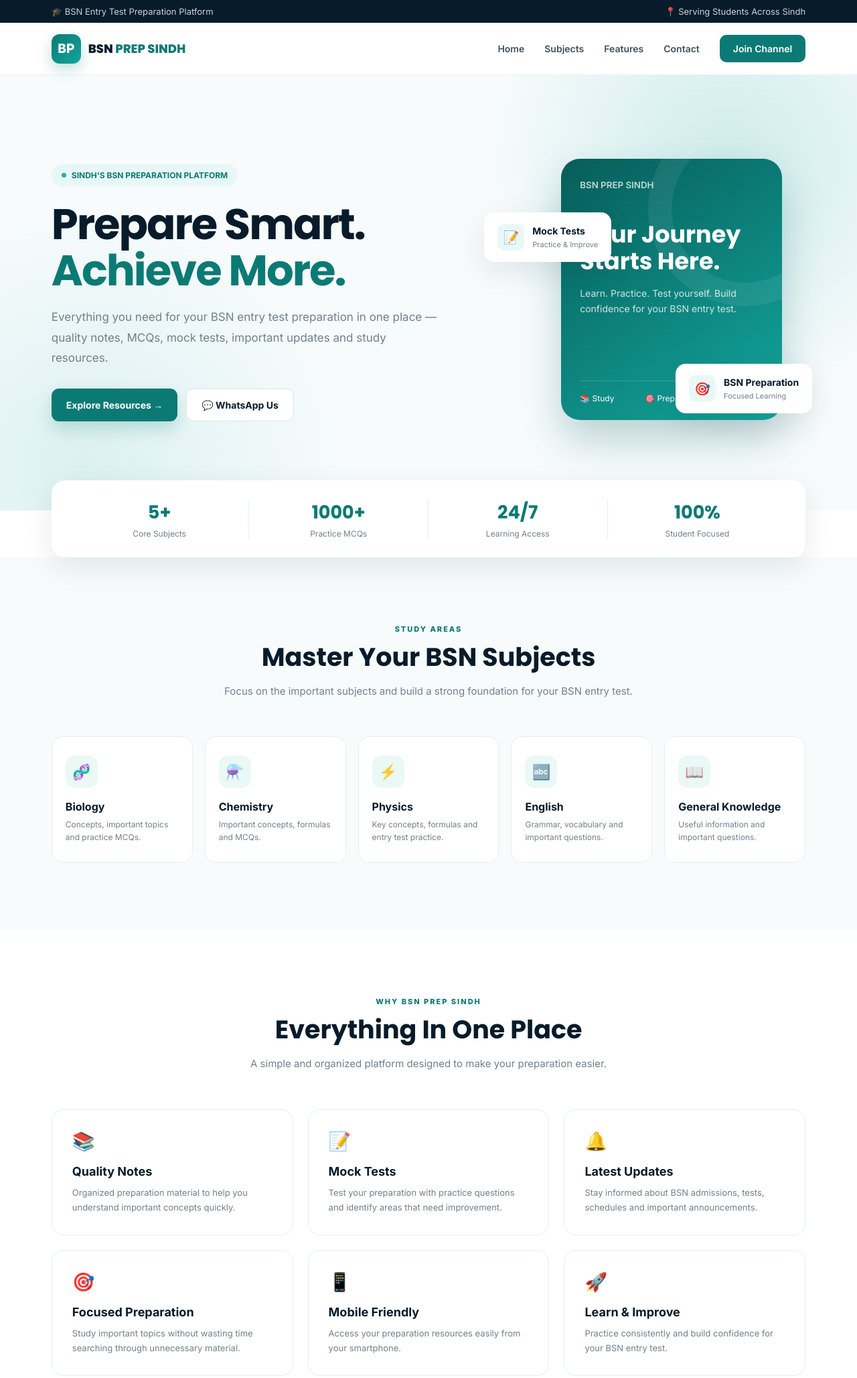
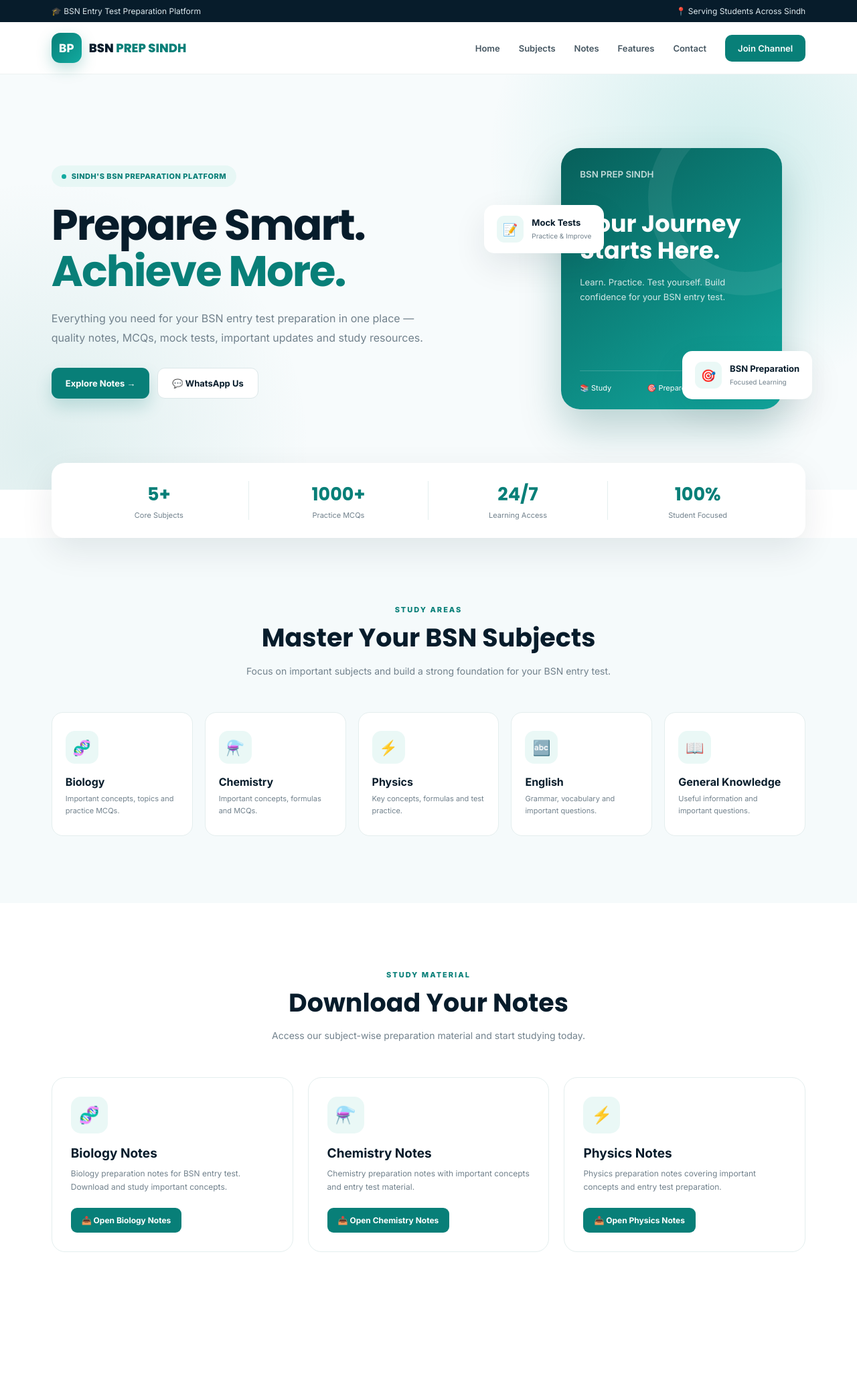
Before and after one commit to bsnprepsindh/BSN-PREP-SINDH-, a plain HTML site: page index.html in a window 1280 px wide. Shown: the top 2057 px of the page at 67% size. Drawn offline with Linux system fonts and the light colour scheme.

Commit message:
Revise HTML structure and enhance styles
Updated title and meta description for clarity. Adjusted various CSS styles for improved layout and design consistency. Added new notes section with cards for Biology, Chemistry, and Physics notes.

```diff
--- a/index.html
+++ b/index.html
@@ -4,23 +4,24 @@
 <meta charset="UTF-8">
 <meta name="viewport" content="width=device-width, initial-scale=1.0">
 
-<title>BSN PREP SINDH | Your BSN Success Starts Here</title>
+<title>BSN PREP SINDH | BSN Entry Test Preparation</title>
 
-<meta name="description" content="BSN PREP SINDH - BSN Entry Test Preparation, Mock Tests, Notes, MCQs and Latest Updates.">
+<meta name="description" content="BSN PREP SINDH - BSN Entry Test Preparation, Notes, Mock Tests, MCQs and Latest Updates.">
 
 <style>
 @import url('https://fonts.googleapis.com/css2?family=Inter:wght@400;500;600;700;800&family=Poppins:wght@600;700;800&display=swap');
 
 :root{
-    --primary:#0b7a75;
-    --primary2:#12a69d;
-    --dark:#071b2a;
-    --text:#243746;
-    --muted:#71808d;
-    --light:#f5fafb;
+    --primary:#087f78;
+    --primary-dark:#05615c;
+    --accent:#12aaa0;
+    --dark:#071c2b;
+    --text:#263946;
+    --muted:#71818c;
+    --bg:#f5fafb;
     --white:#ffffff;
-    --border:#e6eeee;
-    --shadow:0 15px 45px rgba(7,27,42,.09);
+    --border:#e4eeee;
+    --shadow:0 18px 50px rgba(7,28,43,.09);
 }
 
 *{
@@ -52,12 +53,7 @@ a{
     padding:9px 6%;
     display:flex;
     justify-content:space-between;
-    align-items:center;
-    font-size:13px;
-}
-
-.topbar span{
-    opacity:.9;
+    font-size:12px;
 }
 
 /* NAVBAR */
@@ -65,14 +61,14 @@ a{
 .navbar{
     height:78px;
     background:#fff;
+    padding:0 6%;
     display:flex;
+    justify-content:space-between;
     align-items:center;
-    justify-content:space-between;
-    padding:0 6%;
     position:sticky;
     top:0;
     z-index:1000;
-    border-bottom:1px solid #edf1f2;
+    border-bottom:1px solid #edf2f2;
 }
 
 .logo{
@@ -82,23 +78,23 @@ a{
 }
 
 .logo-mark{
-    width:44px;
-    height:44px;
-    border-radius:12px;
-    background:linear-gradient(135deg,var(--primary),var(--primary2));
+    width:45px;
+    height:45px;
+    border-radius:13px;
+    background:linear-gradient(135deg,var(--primary),var(--accent));
     display:flex;
+    justify-content:center;
     align-items:center;
-    justify-content:center;
     color:white;
-    font-size:19px;
     font-weight:800;
-    box-shadow:0 8px 20px rgba(11,122,117,.25);
+    font-size:17px;
+    box-shadow:0 8px 22px rgba(8,127,120,.25);
 }
 
 .logo-text{
     font-family:'Poppins',sans-serif;
+    font-weight:800;
     font-size:18px;
-    font-weight:800;
     color:var(--dark);
 }
 
@@ -109,14 +105,13 @@ a{
 .nav-links{
     display:flex;
     align-items:center;
-    gap:30px;
+    gap:28px;
 }
 
 .nav-links a{
-    color:#42515c;
-    font-size:14px;
+    color:#455661;
+    font-size:13px;
     font-weight:600;
-    transition:.25s;
 }
 
 .nav-links a:hover{
@@ -126,21 +121,19 @@ a{
 .nav-btn{
     background:var(--primary);
     color:#fff!important;
-    padding:12px 20px;
+    padding:12px 19px;
     border-radius:10px;
 }
 
 /* HERO */
 
 .hero{
-    position:relative;
-    min-height:650px;
+    min-height:620px;
     display:flex;
     align-items:center;
-    overflow:hidden;
     background:
-    radial-gradient(circle at 85% 20%,rgba(18,166,157,.18),transparent 30%),
-    radial-gradient(circle at 10% 90%,rgba(18,166,157,.12),transparent 30%),
+    radial-gradient(circle at 85% 20%,rgba(18,170,160,.17),transparent 30%),
+    radial-gradient(circle at 5% 90%,rgba(8,127,120,.10),transparent 30%),
     #f7fbfc;
 }
 
@@ -162,25 +155,25 @@ a{
     color:var(--primary);
     padding:9px 15px;
     border-radius:30px;
-    font-size:12px;
-    font-weight:700;
+    font-size:11px;
+    font-weight:800;
+    letter-spacing:.5px;
     margin-bottom:22px;
 }
 
 .badge-dot{
     width:7px;
     height:7px;
-    background:#15b5a8;
+    background:#12aaa0;
     border-radius:50%;
 }
 
 .hero h1{
     font-family:'Poppins',sans-serif;
-    color:var(--dark);
     font-size:clamp(42px,5vw,68px);
     line-height:1.08;
     letter-spacing:-2px;
-    margin-bottom:20px;
+    color:var(--dark);
 }
 
 .hero h1 span{
@@ -189,15 +182,15 @@ a{
 
 .hero-text{
     color:var(--muted);
-    font-size:17px;
+    font-size:16px;
     line-height:1.8;
     max-width:650px;
-    margin-bottom:30px;
+    margin:22px 0 30px;
 }
 
 .hero-buttons{
     display:flex;
-    gap:13px;
+    gap:12px;
     flex-wrap:wrap;
 }
 
@@ -205,23 +198,23 @@ a{
     display:inline-flex;
     align-items:center;
     justify-content:center;
-    gap:9px;
-    padding:15px 22px;
+    gap:8px;
+    padding:14px 21px;
     border-radius:11px;
+    font-size:13px;
     font-weight:700;
-    font-size:14px;
     transition:.3s;
 }
 
 .btn-primary{
     background:var(--primary);
     color:#fff;
-    box-shadow:0 12px 25px rgba(11,122,117,.2);
+    box-shadow:0 12px 25px rgba(8,127,120,.20);
 }
 
 .btn-primary:hover{
+    background:var(--primary-dark);
     transform:translateY(-3px);
-    background:#08645f;
 }
 
 .btn-outline{
@@ -231,29 +224,29 @@ a{
 }
 
 .btn-outline:hover{
+    color:var(--primary);
+    border-color:var(--primary);
     transform:translateY(-3px);
-    border-color:var(--primary);
-    color:var(--primary);
 }
 
-/* HERO VISUAL */
+/* HERO CARD */
 
 .hero-visual{
     position:relative;
-    height:450px;
+    height:430px;
 }
 
 .main-card{
     position:absolute;
+    right:35px;
+    top:15px;
     width:330px;
     height:390px;
-    right:35px;
-    top:25px;
     border-radius:28px;
     padding:28px;
-    color:white;
-    background:linear-gradient(145deg,#075d59,#12a69d);
-    box-shadow:0 30px 60px rgba(7,93,89,.25);
+    color:#fff;
+    background:linear-gradient(145deg,#075f5a,#12aaa0);
+    box-shadow:0 30px 60px rgba(7,95,90,.25);
     overflow:hidden;
 }
 
@@ -282,8 +275,8 @@ a{
 
 .main-card p{
     margin-top:15px;
-    opacity:.8;
-    font-size:14px;
+    opacity:.82;
+    font-size:13px;
     line-height:1.7;
 }
 
@@ -296,13 +289,13 @@ a{
     border-top:1px solid rgba(255,255,255,.18);
     display:flex;
     justify-content:space-between;
-    font-size:12px;
+    font-size:11px;
 }
 
 .float-card{
     position:absolute;
-    background:white;
-    padding:17px 20px;
+    background:#fff;
+    padding:16px 19px;
     border-radius:15px;
     box-shadow:var(--shadow);
     display:flex;
@@ -314,34 +307,33 @@ a{
 .float-icon{
     width:40px;
     height:40px;
-    background:#e9f8f6;
-    color:var(--primary);
     border-radius:11px;
+    background:#eaf8f6;
     display:flex;
     align-items:center;
     justify-content:center;
-    font-size:19px;
+    font-size:18px;
 }
 
 .float-card strong{
     display:block;
-    font-size:14px;
+    font-size:13px;
     color:var(--dark);
 }
 
 .float-card small{
     color:var(--muted);
-    font-size:11px;
+    font-size:10px;
 }
 
 .float-one{
     left:0;
-    top:105px;
+    top:100px;
 }
 
 .float-two{
     right:-10px;
-    bottom:45px;
+    bottom:40px;
 }
 
 /* STATS */
@@ -349,7 +341,7 @@ a{
 .stats{
     width:88%;
     max-width:1150px;
-    margin:-45px auto 0;
+    margin:-40px auto 0;
     position:relative;
     z-index:5;
     background:#fff;
@@ -357,7 +349,7 @@ a{
     box-shadow:var(--shadow);
     display:grid;
     grid-template-columns:repeat(4,1fr);
-    padding:28px;
+    padding:27px;
 }
 
 .stat{
@@ -366,7 +358,7 @@ a{
 }
 
 .stat:last-child{
-    border:none;
+    border-right:none;
 }
 
 .stat h3{
@@ -377,28 +369,28 @@ a{
 
 .stat p{
     color:var(--muted);
-    font-size:12px;
+    font-size:11px;
     margin-top:4px;
 }
 
-/* GENERAL */
+/* SECTION */
 
 .section{
     padding:100px 6%;
 }
 
 .section-header{
+    max-width:700px;
     text-align:center;
-    max-width:700px;
-    margin:0 auto 55px;
+    margin:0 auto 50px;
 }
 
 .section-label{
     color:var(--primary);
-    text-transform:uppercase;
-    letter-spacing:2px;
     font-size:11px;
     font-weight:800;
+    letter-spacing:2px;
+    text-transform:uppercase;
     margin-bottom:12px;
 }
 
@@ -412,14 +404,14 @@ a{
 
 .section-subtitle{
     color:var(--muted);
+    font-size:14px;
     line-height:1.7;
-    font-size:15px;
 }
 
 /* SUBJECTS */
 
 .subjects{
-    background:#f7fbfc;
+    background:var(--bg);
 }
 
 .subject-grid{
@@ -433,7 +425,7 @@ a{
 .subject{
     background:#fff;
     border:1px solid var(--border);
-    padding:28px 20px;
+    padding:27px 20px;
     border-radius:17px;
     transition:.3s;
 }
@@ -445,15 +437,15 @@ a{
 }
 
 .subject-icon{
-    width:48px;
-    height:48px;
+    width:49px;
+    height:49px;
+    background:#eaf8f6;
     border-radius:14px;
-    background:#eaf8f6;
     display:flex;
     align-items:center;
     justify-content:center;
     font-size:22px;
-    margin-bottom:18px;
+    margin-bottom:17px;
 }
 
 .subject h3{
@@ -464,8 +456,74 @@ a{
 
 .subject p{
     color:var(--muted);
+    font-size:11px;
+    line-height:1.6;
+}
+
+/* NOTES */
+
+.notes-section{
+    background:#fff;
+}
+
+.notes-grid{
+    max-width:1150px;
+    margin:auto;
+    display:grid;
+    grid-template-columns:repeat(3,1fr);
+    gap:22px;
+}
+
+.note-card{
+    border:1px solid var(--border);
+    border-radius:20px;
+    padding:28px;
+    background:#fff;
+    transition:.3s;
+}
+
+.note-card:hover{
+    transform:translateY(-6px);
+    box-shadow:var(--shadow);
+}
+
+.note-icon{
+    width:55px;
+    height:55px;
+    border-radius:15px;
+    background:#eaf8f6;
+    display:flex;
+    align-items:center;
+    justify-content:center;
+    font-size:25px;
+    margin-bottom:18px;
+}
+
+.note-card h3{
+    color:var(--dark);
+    font-size:19px;
+    margin-bottom:9px;
+}
+
+.note-card p{
+    color:var(--muted);
     font-size:12px;
-    line-height:1.6;
+    line-height:1.7;
+    margin-bottom:20px;
+}
+
+.note-btn{
+    display:inline-flex;
+    padding:11px 16px;
+    background:var(--primary);
+    color:#fff;
+    border-radius:9px;
+    font-size:12px;
+    font-weight:700;
+}
+
+.note-btn:hover{
+    background:var(--primary-dark);
 }
 
 /* FEATURES */
@@ -482,30 +540,30 @@ a{
     padding:30px;
     border:1px solid var(--border);
     border-radius:18px;
-    background:white;
+    background:#fff;
     transition:.3s;
 }
 
 .feature:hover{
+    transform:translateY(-5px);
     box-shadow:var(--shadow);
-    transform:translateY(-5px);
 }
 
 .feature-icon{
     font-size:27px;
-    margin-bottom:18px;
+    margin-bottom:17px;
 }
 
 .feature h3{
     color:var(--dark);
-    font-size:18px;
-    margin-bottom:10px;
+    font-size:17px;
+    margin-bottom:9px;
 }
 
 .feature p{
     color:var(--muted);
+    font-size:12px;
     line-height:1.7;
-    font-size:13px;
 }
 
 /* CTA */
@@ -514,33 +572,28 @@ a{
     width:88%;
     max-width:1150px;
     margin:20px auto 100px;
+    padding:70px 40px;
     border-radius:28px;
-    padding:70px 50px;
     text-align:center;
-    color:white;
+    color:#fff;
     background:
-    radial-gradient(circle at 90% 20%,rgba(255,255,255,.12),transparent 25%),
-    linear-gradient(135deg,#075d59,#0da49b);
-    box-shadow:0 25px 50px rgba(7,93,89,.18);
+    radial-gradient(circle at 90% 20%,rgba(255,255,255,.13),transparent 25%),
+    linear-gradient(135deg,#075f5a,#10a69c);
+    box-shadow:0 25px 50px rgba(7,95,90,.18);
 }
 
 .cta h2{
     font-family:'Poppins',sans-serif;
-    font-size:38px;
+    font-size:37px;
     margin-bottom:13px;
 }
 
 .cta p{
-    opacity:.8;
     max-width:650px;
-    margin:0 auto 28px;
+    margin:0 auto 27px;
+    opacity:.82;
+    font-size:13px;
     line-height:1.7;
-    font-size:14px;
-}
-
-.cta .btn{
-    background:#fff;
-    color:var(--primary);
 }
 
 /* FOOTER */
@@ -566,19 +619,19 @@ footer{
 }
 
 .footer-brand h2 span{
-    color:#16b3a9;
+    color:#14b3a9;
 }
 
 .footer-brand p,
 .footer-column a{
     color:#91a5b0;
-    font-size:13px;
+    font-size:12px;
     line-height:1.8;
 }
 
 .footer-column h3{
+    font-size:14px;
     margin-bottom:15px;
-    font-size:14px;
 }
 
 .footer-column a{
@@ -587,7 +640,7 @@ footer{
 }
 
 .footer-column a:hover{
-    color:white;
+    color:#fff;
 }
 
 .footer-bottom{
@@ -595,15 +648,15 @@ footer{
     padding-top:22px;
     text-align:center;
     color:#718791;
-    font-size:11px;
+    font-size:10px;
 }
 
 /* MOBILE */
 
-@media(max-width:900px){
+@media(max-width:950px){
 
     .nav-links{
-        gap:13px;
+        gap:12px;
     }
 
     .nav-links a:not(.nav-btn){
@@ -625,8 +678,7 @@ footer{
     }
 
     .hero-visual{
-        margin-top:15px;
-        height:400px;
+        margin-top:10px;
     }
 
     .main-card{
@@ -642,25 +694,16 @@ footer{
         right:3%;
     }
 
-    .stats{
-        grid-template-columns:repeat(2,1fr);
-        gap:20px;
-    }
-
-    .stat:nth-child(2){
-        border:none;
-    }
-
     .subject-grid{
         grid-template-columns:repeat(2,1fr);
     }
 
-    .feature-grid{
+    .notes-grid{
         grid-template-columns:1fr;
     }
 
-    .footer-grid{
-        grid-template-columns:1fr 1fr;
+    .feature-grid{
+        grid-template-columns:1fr;
     }
 }
 
@@ -668,7 +711,6 @@ footer{
 
     .topbar{
         justify-content:center;
-        text-align:center;
     }
 
     .topbar span:last-child{
@@ -680,13 +722,13 @@ footer{
         padding:0 5%;
     }
 
-    .logo-text{
-        font-size:15px;
-    }
-
     .logo-mark{
         width:38px;
         height:38px;
+    }
+
+    .logo-text{
+        font-size:15px;
     }
 
     .hero{
@@ -708,19 +750,18 @@ footer{
 
     .hero-visual{
         transform:scale(.82);
-        margin-top:-10px;
         margin-left:-25px;
         margin-right:-25px;
     }
 
     .stats{
         width:90%;
+        grid-template-columns:repeat(2,1fr);
         padding:20px 10px;
-        margin-top:-30px;
     }
 
-    .stat h3{
-        font-size:22px;
+    .stat:nth-child(2){
+        border-right:none;
     }
 
     .section{
@@ -761,24 +802,31 @@ footer{
 <body>
 
 <!-- TOP BAR -->
+
 <div class="topbar">
     <span>🎓 BSN Entry Test Preparation Platform</span>
     <span>📍 Serving Students Across Sindh</span>
 </div>
 
 <!-- NAVBAR -->
+
 <header class="navbar">
 
     <a href="#home" class="logo">
+
         <div class="logo-mark">BP</div>
+
         <div class="logo-text">
             BSN <span>PREP SINDH</span>
         </div>
+
     </a>
 
     <nav class="nav-links">
+
         <a href="#home">Home</a>
         <a href="#subjects">Subjects</a>
+        <a href="#notes">Notes</a>
         <a href="#features">Features</a>
         <a href="#contact">Contact</a>
 
@@ -787,11 +835,13 @@ footer{
            target="_blank">
            Join Channel
         </a>
+
     </nav>
 
 </header>
 
 <!-- HERO -->
+
 <section class="hero" id="home">
 
     <div class="hero-grid">
@@ -816,8 +866,8 @@ footer{
 
             <div class="hero-buttons">
 
-                <a href="#subjects" class="btn btn-primary">
-                    Explore Resources →
+                <a href="#notes" class="btn btn-primary">
+                    Explore Notes →
                 </a>
 
                 <a href="https://wa.me/923197275027"
@@ -830,16 +880,17 @@ footer{
 
         </div>
 
-        <!-- HERO VISUAL -->
-
         <div class="hero-visual">
 
             <div class="float-card float-one">
+
                 <div class="float-icon">📝</div>
+
                 <div>
                     <strong>Mock Tests</strong>
                     <small>Practice & Improve</small>
                 </div>
+
             </div>
 
             <div class="main-card">
@@ -865,11 +916,14 @@ footer{
             </div>
 
             <div class="float-card float-two">
+
                 <div class="float-icon">🎯</div>
+
                 <div>
                     <strong>BSN Preparation</strong>
                     <small>Focused Learning</small>
                 </div>
+
             </div>
 
         </div>
@@ -919,7 +973,7 @@ footer{
         </h2>
 
         <p class="section-subtitle">
-            Focus on the important subjects and build a strong
+            Focus on important subjects and build a strong
             foundation for your BSN entry test.
         </p>
 
@@ -930,7 +984,7 @@ footer{
         <div class="subject">
             <div class="subject-icon">🧬</div>
             <h3>Biology</h3>
-            <p>Concepts, important topics and practice MCQs.</p>
+            <p>Important concepts, topics and practice MCQs.</p>
         </div>
 
         <div class="subject">
@@ -942,7 +996,7 @@ footer{
         <div class="subject">
             <div class="subject-icon">⚡</div>
             <h3>Physics</h3>
-            <p>Key concepts, formulas and entry test practice.</p>
+            <p>Key concepts, formulas and test practice.</p>
         </div>
 
         <div class="subject">
@@ -955,6 +1009,96 @@ footer{
             <div class="subject-icon">📖</div>
             <h3>General Knowledge</h3>
             <p>Useful information and important questions.</p>
+        </div>
+
+    </div>
+
+</section>
+
+<!-- NOTES -->
+
+<section class="section notes-section" id="notes">
+
+    <div class="section-header">
+
+        <div class="section-label">
+            Study Material
+        </div>
+
+        <h2 class="section-title">
+            Download Your Notes
+        </h2>
+
+        <p class="section-subtitle">
+            Access our subject-wise preparation material
+            and start studying today.
+        </p>
+
+    </div>
+
+    <div class="notes-grid">
+
+        <!-- BIOLOGY -->
+
+        <div class="note-card">
+
+            <div class="note-icon">🧬</div>
+
+            <h3>Biology Notes</h3>
+
+            <p>
+                Biology preparation notes for BSN entry test.
+                Download and study important concepts.
+            </p>
+
+            <a class="note-btn"
+               href="BIOLOGY%20SIMS%20SIUT.pdf"
+               target="_blank">
+               📥 Open Biology Notes
+            </a>
+
+        </div>
+
+        <!-- CHEMISTRY -->
+
+        <div class="note-card">
+
+            <div class="note-icon">⚗️</div>
+
+            <h3>Chemistry Notes</h3>
+
+            <p>
+                Chemistry preparation notes with important
+                concepts and entry test material.
+            </p>
+
+            <a class="note-btn"
+               href="CHEMISTRY%20SIMS%20SIUT.pdf"
+               target="_blank">
+               📥 Open Chemistry Notes
+            </a>
+
+        </div>
+
+        <!-- PHYSICS -->
+
+        <div class="note-card">
+
+            <div class="note-icon">⚡</div>
+
+            <h3>Physics Notes</h3>
+
+            <p>
+                Physics preparation notes covering important
+                concepts and entry test preparation.
+            </p>
+
+            <a class="note-btn"
+               href="PHYSICS%20SIMS%20SIUT.pdf"
+               target="_blank">
+               📥 Open Physics Notes
+            </a>
+
         </div>
 
     </div>
@@ -976,8 +1120,8 @@ footer{
         </h2>
 
         <p class="section-subtitle">
-            A simple and organized platform designed to make
-            your preparation easier.
+            A simple and organized platform designed
+            to make your preparation easier.
         </p>
 
     </div>
@@ -985,72 +1129,96 @@ footer{
     <div class="feature-grid">
 
         <div class="feature">
+
             <div class="feature-icon">📚</div>
+
             <h3>Quality Notes</h3>
+
             <p>
                 Organized preparation material to help you
                 understand important concepts quickly.
             </p>
+
         </div>
 
         <div class="feature">
+
             <div class="feature-icon">📝</div>
+
             <h3>Mock Tests</h3>
+
             <p>
-                Test your preparation with practice questions
-                and identify areas that need improvement.
+                Practice questions to test your preparation
+                and identify areas for improvement.
             </p>
+
         </div>
 
         <div class="feature">
+
             <div class="feature-icon">🔔</div>
+
             <h3>Latest Updates</h3>
+
             <p>
                 Stay informed about BSN admissions, tests,
-                schedules and important announcements.
+                schedules and announcements.
             </p>
+
         </div>
 
         <div class="feature">
+
             <div class="feature-icon">🎯</div>
+
             <h3>Focused Preparation</h3>
+
             <p>
                 Study important topics without wasting time
                 searching through unnecessary material.
             </p>
+
         </div>
 
         <div class="feature">
+
             <div class="feature-icon">📱</div>
+
             <h3>Mobile Friendly</h3>
+
             <p>
                 Access your preparation resources easily
                 from your smartphone.
             </p>
+
         </div>
 
         <div class="feature">
+
             <div class="feature-icon">🚀</div>
+
             <h3>Learn & Improve</h3>
+
             <p>
                 Practice consistently and build confidence
                 for your BSN entry test.
             </p>
+
         </div>
 
     </div>
 
 </section>
 
-<!-- CTA -->
+<!-- WHATSAPP CTA -->
 
 <section class="cta" id="contact">
 
     <h2>Don't Miss Important Updates</h2>
 
     <p>
-        Join the official BSN PREP SINDH WhatsApp Channel
-        and stay connected with the latest preparation material,
+        Join the BSN PREP SINDH WhatsApp Channel and stay
+        connected with the latest preparation material,
         mock tests and BSN updates.
     </p>
 
@@ -1059,13 +1227,13 @@ footer{
         <a href="https://whatsapp.com/channel/0029Vb7g5bi1CYoMXD3AI215"
            target="_blank"
            class="btn">
-            📢 Join WhatsApp Channel
+           📢 Join WhatsApp Channel
         </a>
 
         <a href="https://wa.me/923197275027"
            target="_blank"
            class="btn">
-            💬 Contact +92 319 7275027
+           💬 Contact +92 319 7275027
         </a>
 
     </div>
@@ -1097,14 +1265,14 @@ footer{
 
             <a href="#home">Home</a>
             <a href="#subjects">Subjects</a>
+            <a href="#notes">Notes</a>
             <a href="#features">Features</a>
-            <a href="#contact">Contact</a>
 
         </div>
 
         <div class="footer-column">
 
-            <h3>Connect</h3>
+            <h3>Connect With Us</h3>
 
             <a href="https://whatsapp.com/channel/0029Vb7g5bi1CYoMXD3AI215"
                target="_blank">
```
